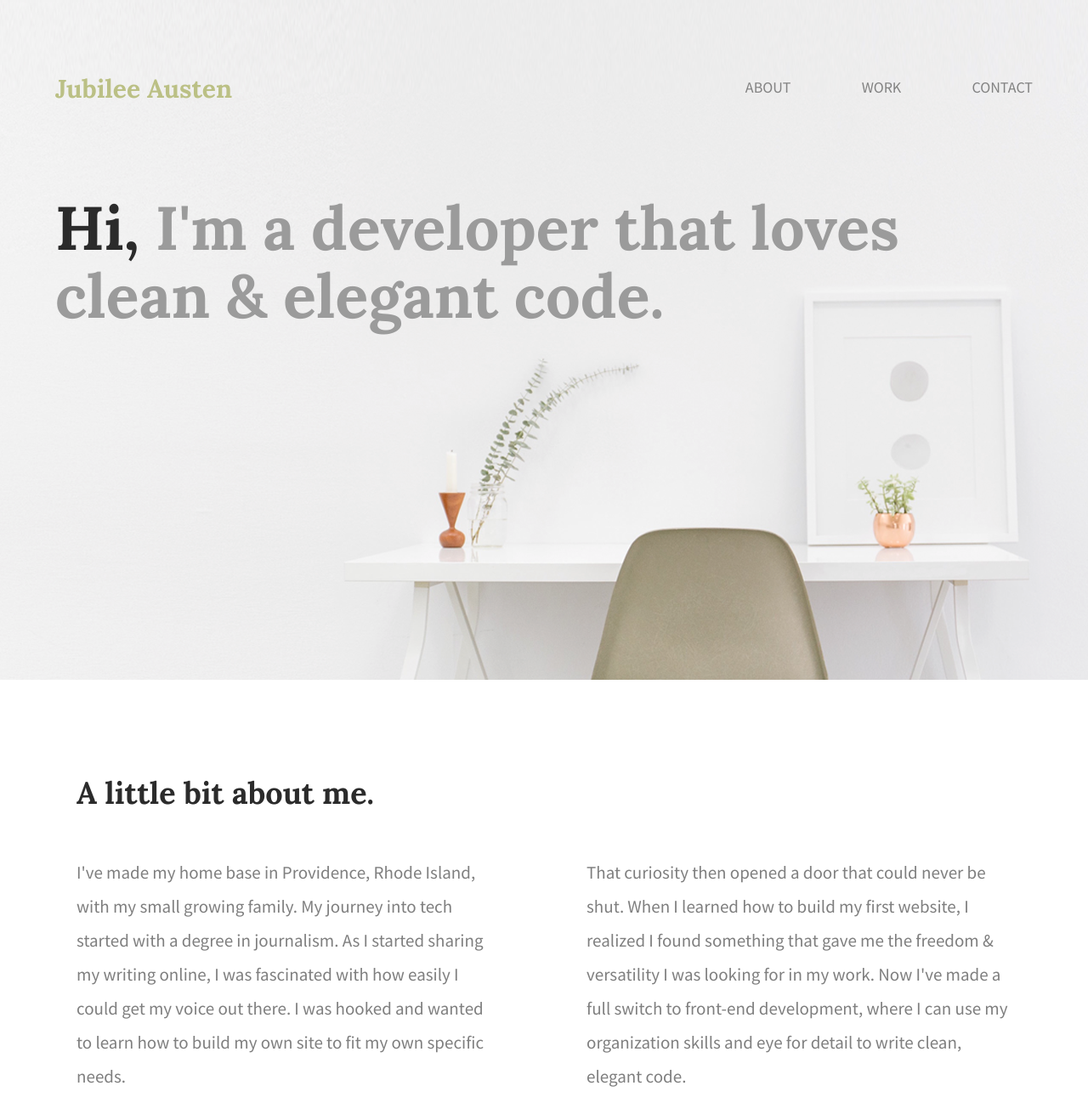
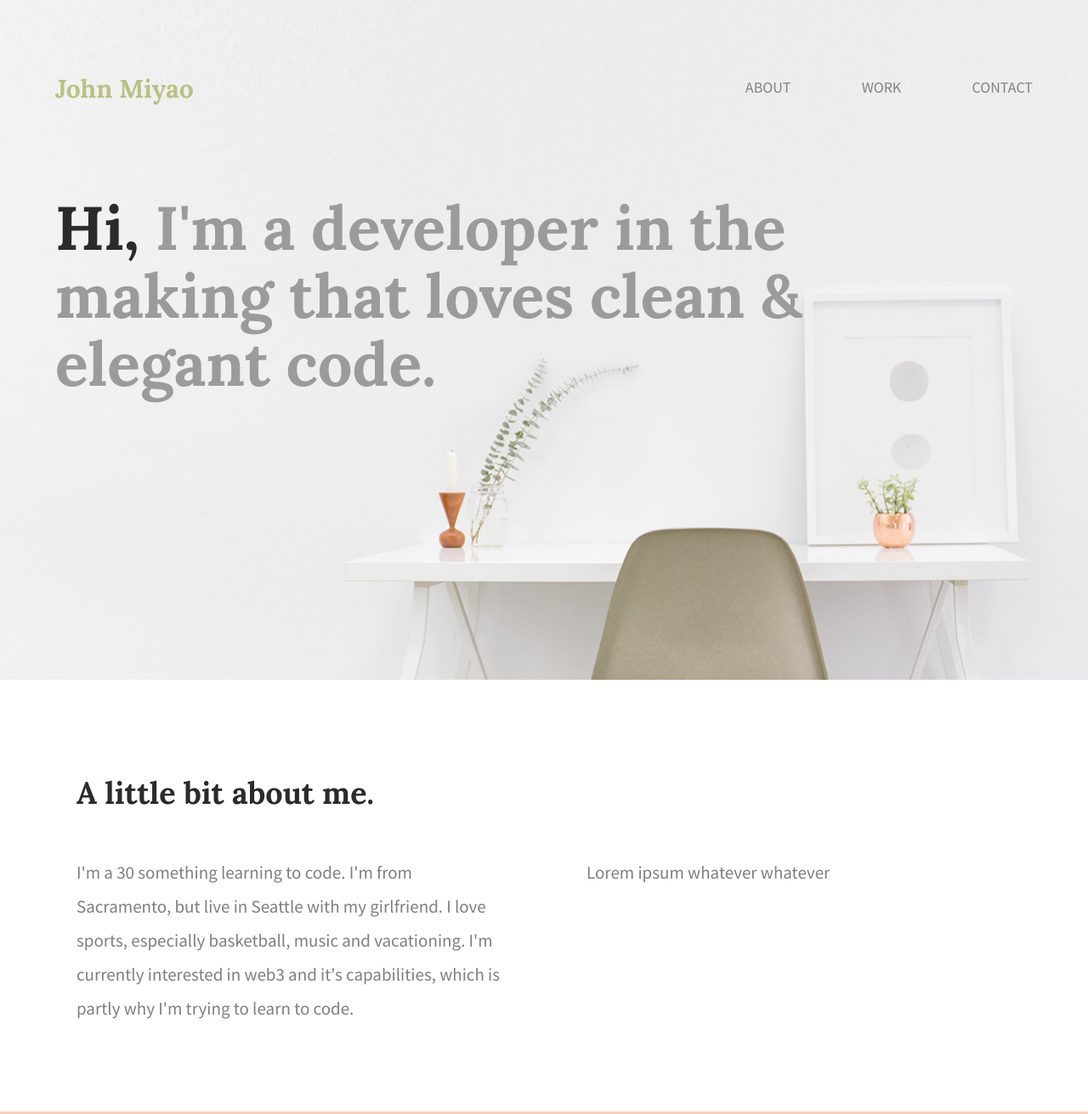
Before and after one commit to MiyaoCat/Example-Site, a plain HTML site: page index.html in a window 1280 px wide. Shown: the top 1311 px of the page at 85% size. Drawn offline with Linux system fonts and the light colour scheme.

Commit message:
Updated copy

```diff
--- a/index.html
+++ b/index.html
@@ -14,7 +14,7 @@
     <header>
         <div class="full-width">
             <div class="half-width">
-                <h1>Jubilee Austen</h1>
+                <h1>John Miyao</h1>
             </div>
             <div class="half-width">
                 <nav>
@@ -25,7 +25,7 @@
                     </ul>
                 </nav>
             </div>
-            <h2><span>Hi,</span> I'm a developer that loves clean &amp; elegant code.</h2>
+            <h2><span>Hi,</span> I'm a developer in the making that loves clean &amp; elegant code.</h2>
         </div>
     </header>
 
@@ -34,16 +34,13 @@
             <div class="full-width">
                 <h2>A little bit about me.</h2>
                 <div class="half-width">
-                    <p>I've made my home base in Providence, Rhode Island, with my small growing family. My journey into
-                        tech started with a degree in journalism. As I started sharing my writing online, I was
-                        fascinated with how easily I could get my voice out there. I was hooked and wanted to learn how
-                        to build my own site to fit my own specific needs.</p>
+                    <p>I'm a 30 something learning to code. I'm from Sacramento, but live in Seattle with my girlfriend.
+                        I love sports, especially basketball, music and vacationing. I'm currently interested in web3 and
+                        it's capabilities, which is partly why I'm trying to learn to code.
+                    </p>
                 </div>
                 <div class="half-width">
-                    <p>That curiosity then opened a door that could never be shut. When I learned how to build my first
-                        website, I realized I found something that gave me the freedom &amp; versatility I was looking
-                        for in my work. Now I've made a full switch to front-end development, where I can use my
-                        organization skills and eye for detail to write clean, elegant code.</p>
+                    <p>Lorem ipsum whatever whatever</p>
                 </div>
             </div>
         </section>
```
